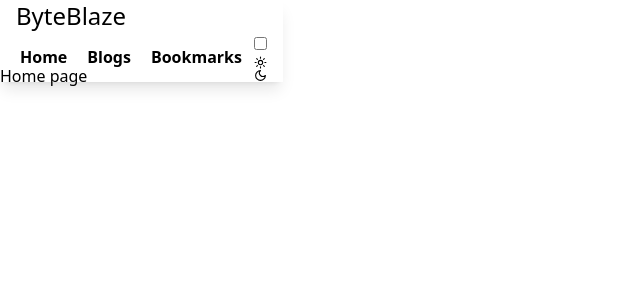
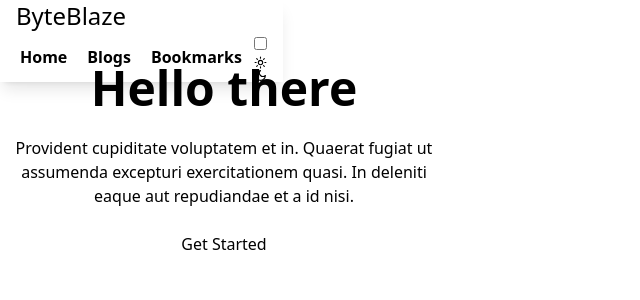
Before and after one commit to alalhosen/byte-blaze-concept--8, a React (Vite) app: page / in a window 1280 px wide. Shown: the top 300 px of the page, without its empty margins (0-640 px from the left). Built offline with nearby package versions, Linux system fonts and the light colour scheme.

Commit message:
hero set in home component

```diff
--- a/src/pages/Home.jsx
+++ b/src/pages/Home.jsx
@@ -1,9 +1,10 @@
+import Hero from "../components/Hero";
 import Nav from "../components/Nav";
 
 const Home = () => {
   return (
     <div>
-      <h2>Home page</h2>
+  <Hero></Hero>
     </div>
   );
 };
```
